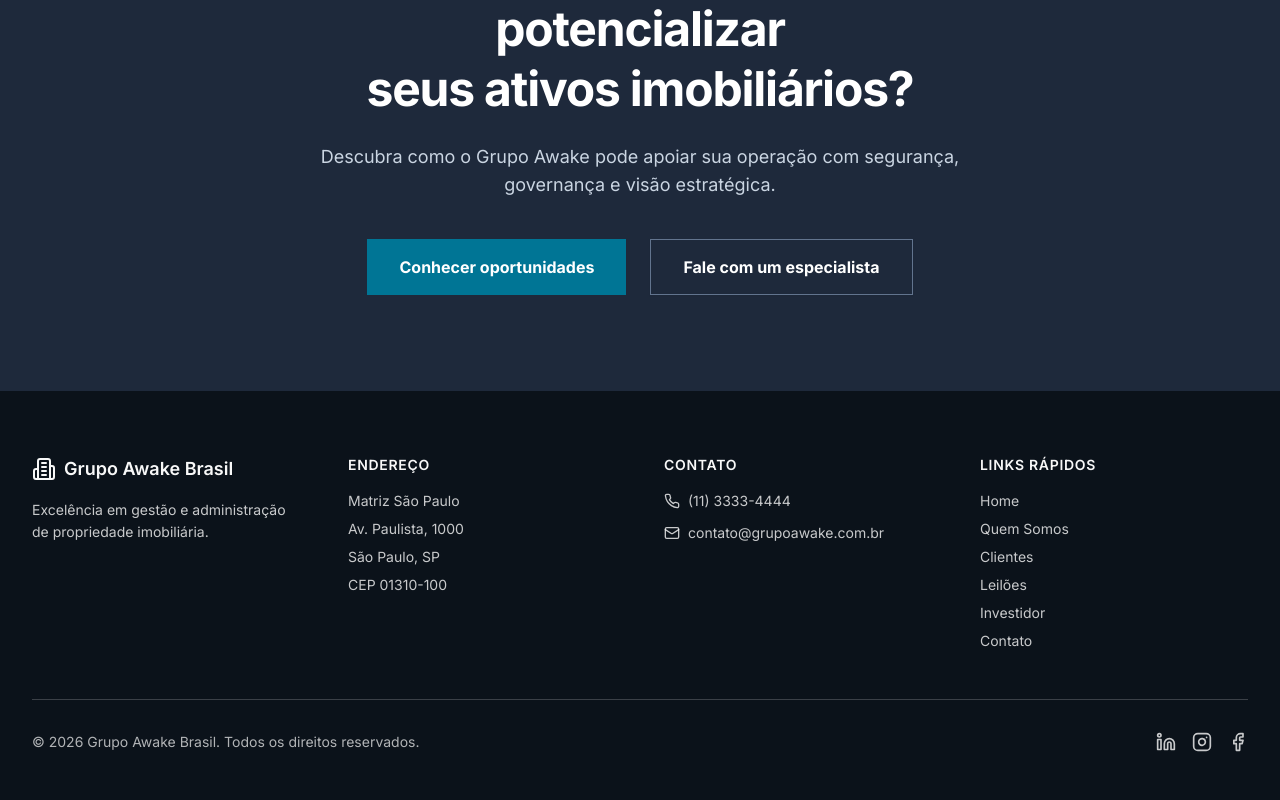
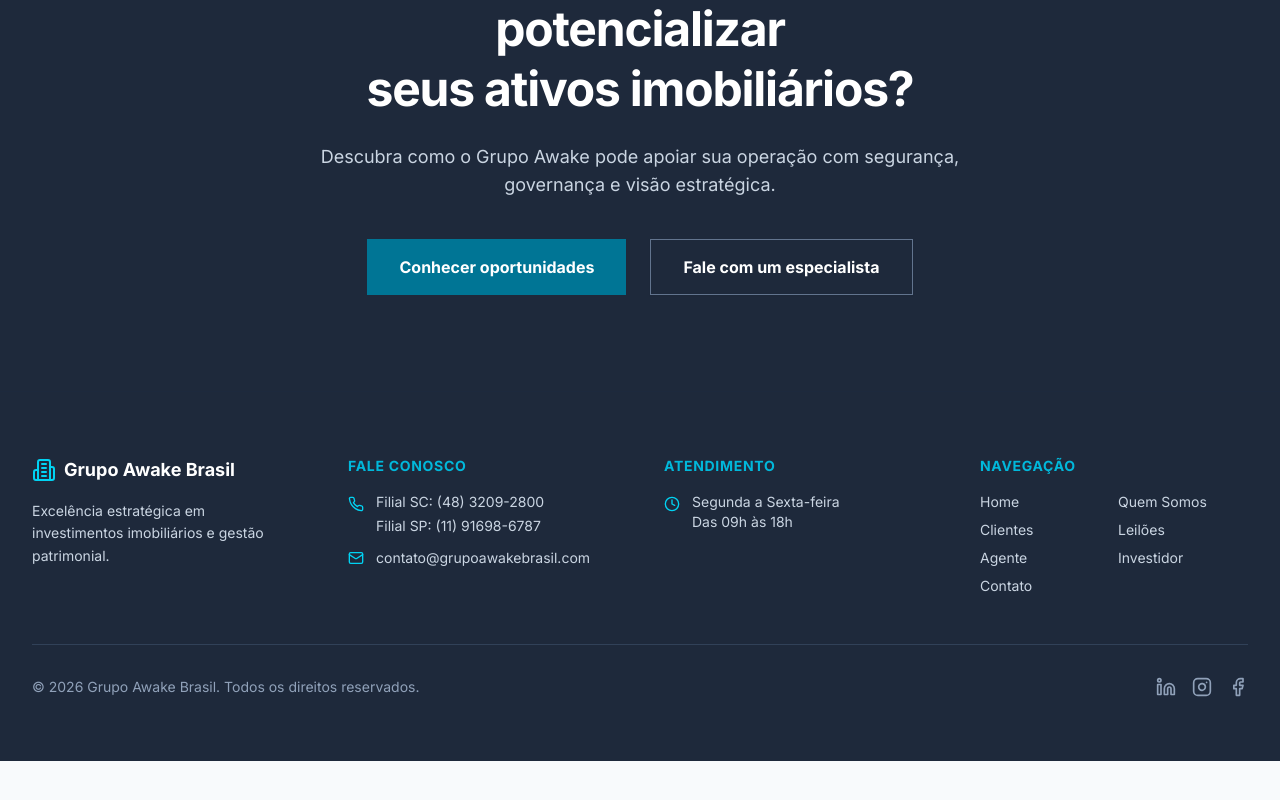
Before and after one commit to enzobsoares/awake-brasil, a Next.js app: page / in a window 1280 px wide. Shown: the part 3582-4382 px from the top of the page. After the commit the page ends 4343 px from the top, so only its background shows below. Built offline with nearby package versions, Linux system fonts and the light colour scheme; a web font is replaced by a local one.

Commit message:
footer infos

```diff
--- a/components/footer.tsx
+++ b/components/footer.tsx
@@ -1,5 +1,7 @@
+'use client'
+
 import Link from 'next/link'
-import { Building2, Mail, Phone, Linkedin, Instagram, Facebook } from 'lucide-react'
+import { Building2, Mail, Phone, Linkedin, Instagram, Facebook, Clock } from 'lucide-react'
 
 export function Footer() {
   const quickLinks = [
@@ -7,84 +9,87 @@ export function Footer() {
     { name: 'Quem Somos', href: '/quem-somos' },
     { name: 'Clientes', href: '/clientes' },
     { name: 'Leilões', href: '/leiloes' },
+    { name: 'Agente', href: '/agente' }, // Adicionado para consistência
     { name: 'Investidor', href: '/investidor' },
     { name: 'Contato', href: '/contato' },
   ]
 
   return (
-    <footer className="bg-primary text-primary-foreground">
+    <footer className="bg-[#1e293b] text-white border-t border-slate-800">
       <div className="mx-auto max-w-7xl px-4 sm:px-6 lg:px-8 py-12 lg:py-16">
         <div className="grid grid-cols-1 md:grid-cols-2 lg:grid-cols-4 gap-8 lg:gap-12">
-          {/* Company Info */}
+
+          {/* 1. Company Info */}
           <div className="space-y-4">
             <div className="flex items-center gap-2">
-              <Building2 className="h-6 w-6" />
-              <span className="text-lg font-semibold">Grupo Awake Brasil</span>
+              <Building2 className="h-6 w-6 text-cyan-400" />
+              <span className="text-lg font-bold">Grupo Awake Brasil</span>
             </div>
-            <p className="text-sm text-primary-foreground/80 leading-relaxed">
-              Excelência em gestão e administração de propriedade imobiliária.
+            <p className="text-sm text-slate-300 leading-relaxed">
+              Excelência estratégica em investimentos imobiliários e gestão patrimonial.
             </p>
           </div>
 
-          {/* Address */}
+          {/* 2. Contact (Telefones) */}
           <div className="space-y-4">
-            <h3 className="text-sm font-semibold uppercase tracking-wider">
-              Endereço
+            <h3 className="text-sm font-bold uppercase tracking-wider text-cyan-500">
+              Fale Conosco
             </h3>
-            <div className="space-y-2 text-sm text-primary-foreground/80">
-              <p>Matriz São Paulo</p>
-              <p>Av. Paulista, 1000</p>
-              <p>São Paulo, SP</p>
-              <p>CEP 01310-100</p>
+            <div className="space-y-3 text-sm text-slate-300">
+              <div className="flex items-start gap-3">
+                <Phone className="h-4 w-4 mt-1 text-cyan-400 shrink-0" />
+                <div className="space-y-1">
+                  <p>Filial SC: <a href="tel:+554832092800" className="hover:text-white transition-colors">(48) 3209-2800</a></p>
+                  <p>Filial SP: <a href="tel:+5511916986787" className="hover:text-white transition-colors">(11) 91698-6787</a></p>
+                </div>
+              </div>
+              <div className="flex items-center gap-3">
+                <Mail className="h-4 w-4 text-cyan-400 shrink-0" />
+                <a href="mailto:contato@grupoawakebrasil.com" className="hover:text-white transition-colors">
+                  contato@grupoawakebrasil.com
+                </a>
+              </div>
             </div>
           </div>
 
-          {/* Contact */}
+          {/* 3. Horário */}
           <div className="space-y-4">
-            <h3 className="text-sm font-semibold uppercase tracking-wider">
-              Contato
+            <h3 className="text-sm font-bold uppercase tracking-wider text-cyan-500">
+              Atendimento
             </h3>
-            <div className="space-y-3 text-sm">
-              <a
-                href="tel:+551133334444"
-                className="flex items-center gap-2 text-primary-foreground/80 hover:text-primary-foreground transition-colors"
-              >
-                <Phone className="h-4 w-4" />
-                <span>(11) 3333-4444</span>
-              </a>
-              <a
-                href="mailto:contato@grupoawake.com.br"
-                className="flex items-center gap-2 text-primary-foreground/80 hover:text-primary-foreground transition-colors"
-              >
-                <Mail className="h-4 w-4" />
-                <span>contato@grupoawake.com.br</span>
-              </a>
+            <div className="flex items-start gap-3 text-sm text-slate-300">
+               <Clock className="h-4 w-4 mt-1 text-cyan-400 shrink-0" />
+               <div>
+                 <p>Segunda a Sexta-feira</p>
+                 <p>Das 09h às 18h</p>
+               </div>
             </div>
           </div>
 
-          {/* Quick Links */}
+          {/* 4. Quick Links */}
           <div className="space-y-4">
-            <h3 className="text-sm font-semibold uppercase tracking-wider">
-              Links Rápidos
+            <h3 className="text-sm font-bold uppercase tracking-wider text-cyan-500">
+              Navegação
             </h3>
-            <div className="flex flex-col gap-2 text-sm">
+            <div className="grid grid-cols-2 gap-2 text-sm">
               {quickLinks.map((link) => (
                 <Link
                   key={link.name}
                   href={link.href}
-                  className="text-primary-foreground/80 hover:text-primary-foreground transition-colors"
+                  className="text-slate-300 hover:text-cyan-400 transition-colors"
                 >
                   {link.name}
                 </Link>
               ))}
             </div>
           </div>
+
         </div>
 
         {/* Social Media & Copyright */}
-        <div className="mt-12 pt-8 border-t border-primary-foreground/20">
+        <div className="mt-12 pt-8 border-t border-slate-700">
           <div className="flex flex-col sm:flex-row justify-between items-center gap-4">
-            <p className="text-sm text-primary-foreground/70">
+            <p className="text-sm text-slate-400">
               © {new Date().getFullYear()} Grupo Awake Brasil. Todos os direitos reservados.
             </p>
             <div className="flex items-center gap-4">
@@ -92,7 +97,7 @@ export function Footer() {
                 href="https://linkedin.com"
                 target="_blank"
                 rel="noopener noreferrer"
-                className="text-primary-foreground/80 hover:text-primary-foreground transition-colors"
+                className="text-slate-400 hover:text-cyan-400 transition-colors"
               >
                 <Linkedin className="h-5 w-5" />
                 <span className="sr-only">LinkedIn</span>
@@ -101,7 +106,7 @@ export function Footer() {
                 href="https://instagram.com"
                 target="_blank"
                 rel="noopener noreferrer"
-                className="text-primary-foreground/80 hover:text-primary-foreground transition-colors"
+                className="text-slate-400 hover:text-cyan-400 transition-colors"
               >
                 <Instagram className="h-5 w-5" />
                 <span className="sr-only">Instagram</span>
@@ -110,7 +115,7 @@ export function Footer() {
                 href="https://facebook.com"
                 target="_blank"
                 rel="noopener noreferrer"
-                className="text-primary-foreground/80 hover:text-primary-foreground transition-colors"
+                className="text-slate-400 hover:text-cyan-400 transition-colors"
               >
                 <Facebook className="h-5 w-5" />
                 <span className="sr-only">Facebook</span>
```
